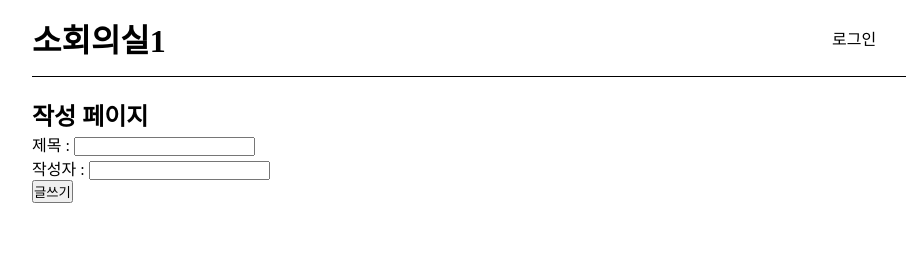
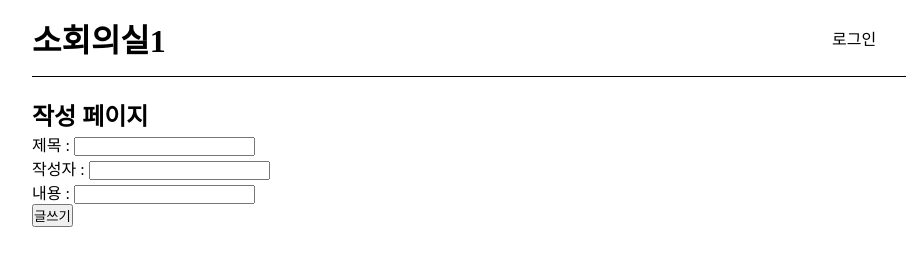
Before and after one commit to green-kong/220214-login-board, a website: page views/board/write.html in a window 1280 px wide. Shown: the whole page, without its empty margins (8-914 px from the left). Drawn offline with nearby package versions, Linux system fonts and the light colour scheme; files that its build step writes are made by us from their sources.

Commit message:
write까지 content 넣어놓음

```diff
--- a/views/board/write.html
+++ b/views/board/write.html
@@ -16,6 +16,9 @@
                 4. req.session 있는지 없는지 확인해보고 있으면 접근 가능/아니면 접근 못함
             -->
         </li>
+        <li>
+            내용 : <input type="text" name="content">
+        </li>
     </ul>
     <input type="submit" value="글쓰기">
 </form>
```
